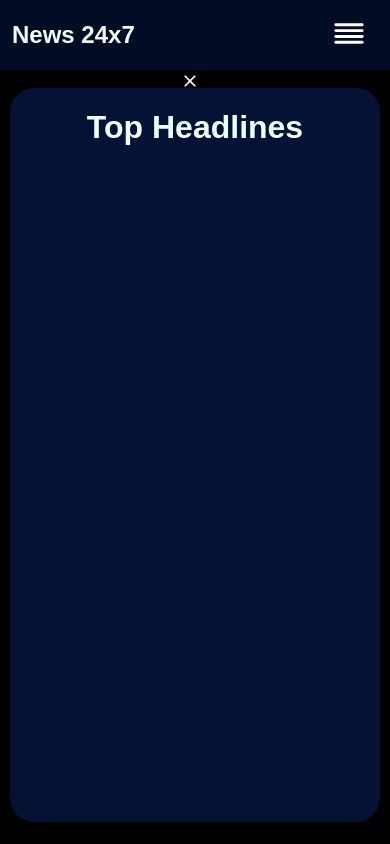
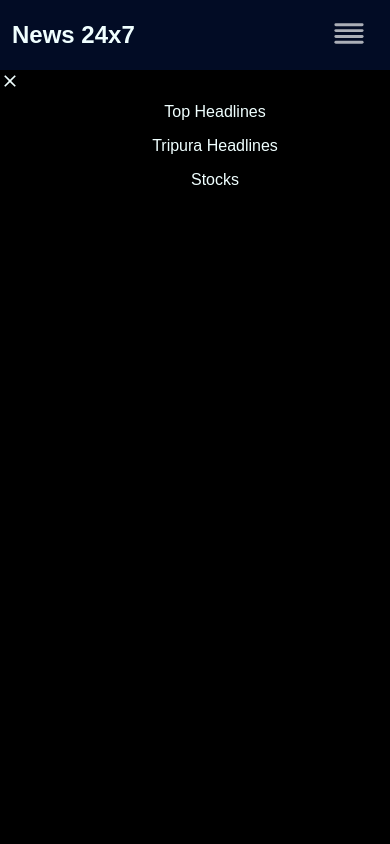
Before and after one commit to Saumya-Kanti-Sarma/News-24x7, a React (Vite) app: page / in a window 390 px wide. Both pictures are taken after a click on the button 350 px from the left and 35 px from the top of the page. Shown: the top 844 px of the page. Built offline with nearby package versions, Linux system fonts and the light colour scheme.

Commit message:
added: responsivness

```diff
--- a/src/Components/Navigation/Nav.jsx
+++ b/src/Components/Navigation/Nav.jsx
@@ -10,8 +10,7 @@ const Nav = ({ interChange }) => {
       <nav className={styles.components}>
         <div><b className={styles.logo}> News 24x7 </b></div>
         <ul>
-          <li className={styles.casualLists} onClick={() => interChange('0%')}
-          >
+          <li className={styles.casualLists} onClick={() => interChange('0%')}>
             Top Headlines</li>
 
           <li className={styles.casualLists}
@@ -31,9 +30,9 @@ const Nav = ({ interChange }) => {
       </nav>
       {menu && <div className={styles.NotCasual}>
         <IoMdClose className={styles.crossbtn} onClick={() => { setMenu(false) }} />
-        <li>Top Headlines</li>
-        <li>Tripura Headlines</li>
-        <li>Stocks </li>
+        <li onClick={() => { interChange('0%'), setMenu(false) }}>Top Headlines</li>
+        <li onClick={() => { interChange('-100%'), setMenu(false) }}>Tripura Headlines</li>
+        <li onClick={() => { interChange('-200%'), setMenu(false) }}>Stocks </li>
       </div>
       }
     </>
--- a/src/Components/Navigation/Nav.module.css
+++ b/src/Components/Navigation/Nav.module.css
@@ -52,6 +52,8 @@
     height: 40px;
     border: none;
     background: none;
+    opacity: 0.67;
+    transition: 0.15s ease;
   }
 
   .menuIcon {
@@ -62,20 +64,23 @@
     height: 35px;
   }
 
+  .menu:hover {
+    opacity: 1;
+  }
+
   .NotCasual {
     display: block;
-    position: absolute;
-    right: 0.001%;
     margin-top: 1px;
-    width: 210px;
-    background: #000;
+    width: 100%;
+    background: #0000006e;
+    transition: 0.22s ease;
     height: calc(100vh - 70px);
   }
 
   .NotCasual li {
     text-align: center;
     padding: 8px 20px;
-    width: 200px;
+    width: 100%;
     transition: 0.12s ease-in;
   }
 
@@ -90,6 +95,10 @@
     cursor: pointer;
   }
 
+  .crossbtn:hover {
+    transform: scale(1.5);
+  }
+
   .logo {
     font-size: 24px;
   }
```
